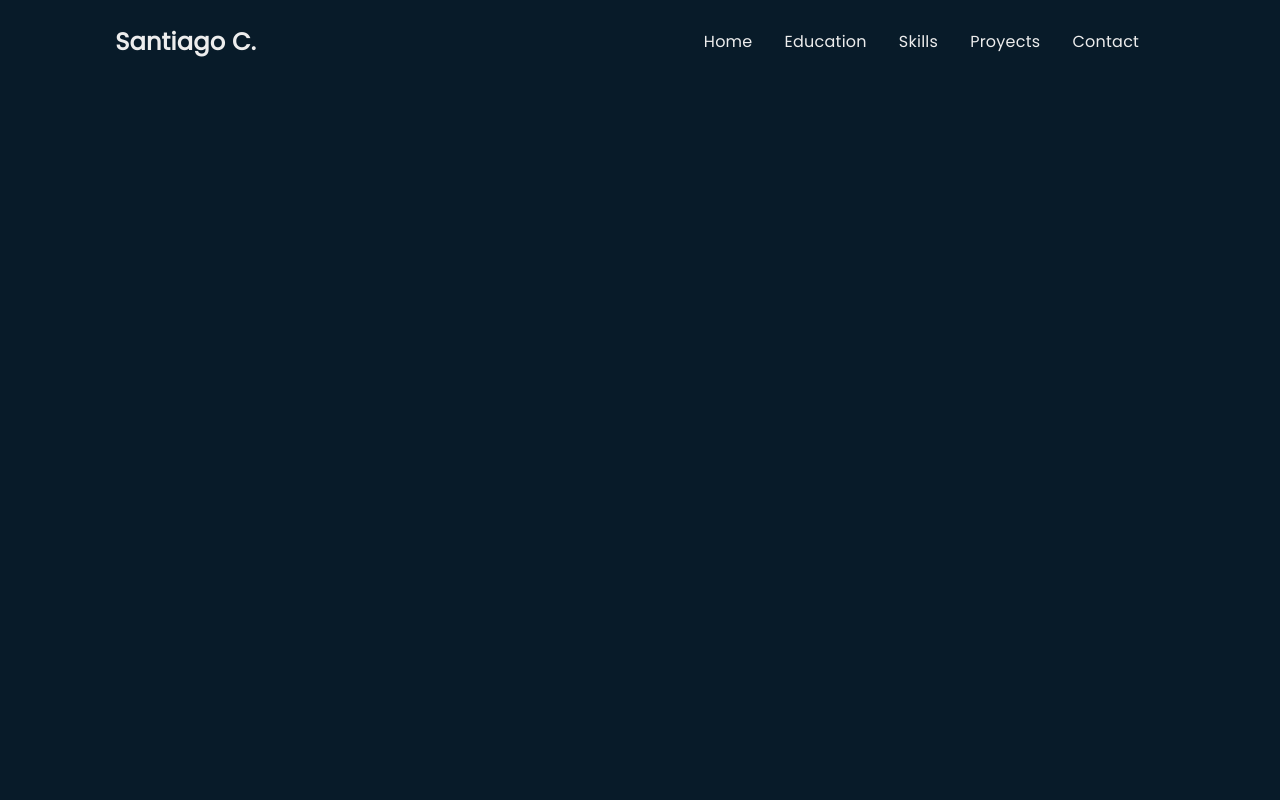
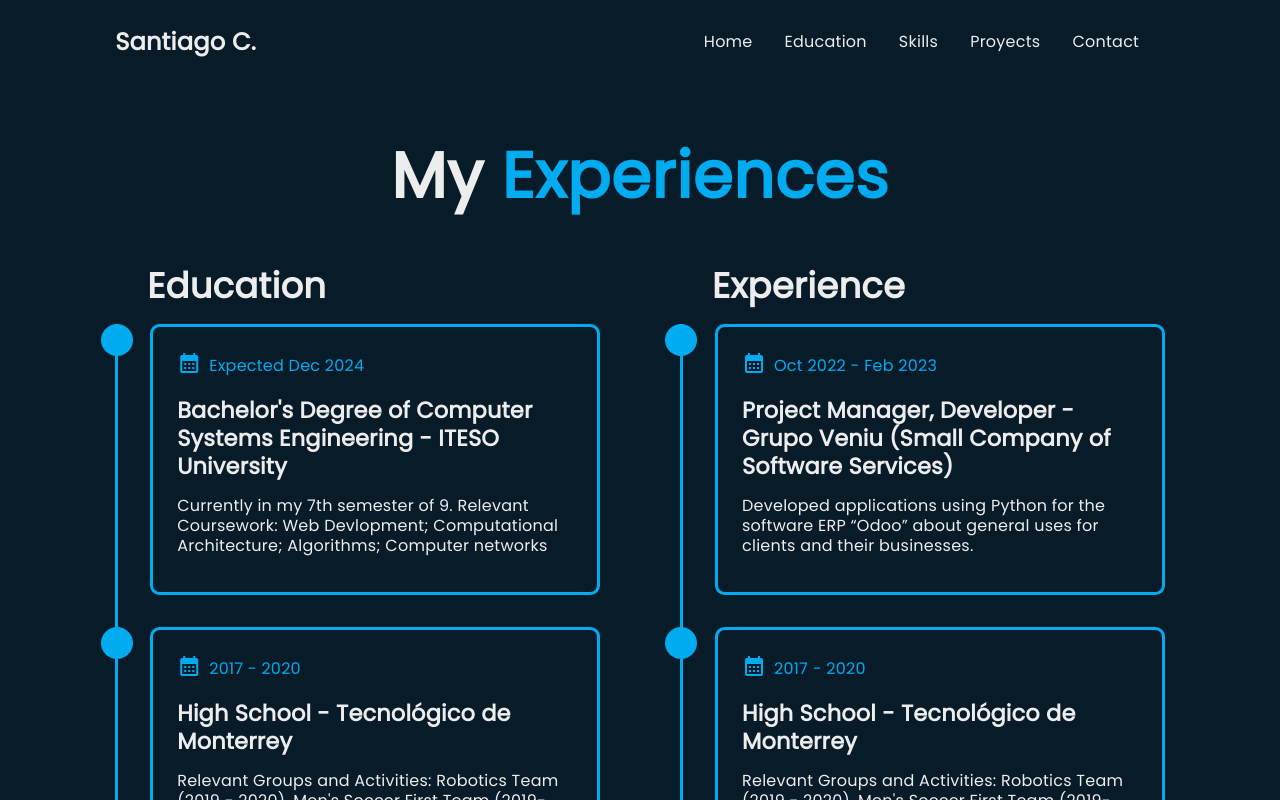
Before and after one commit to ScordovaB/portfolioAngular, an Angular app in the folder portfolio-angular/: page /education in a window 1280 px wide. Before the commit this address led to /. Built offline with nearby package versions, Linux system fonts and the light colour scheme.

Commit message:
education page finished

```diff
--- a/portfolio-angular/src/app/app-routing.module.ts
+++ b/portfolio-angular/src/app/app-routing.module.ts
@@ -2,10 +2,12 @@ import { NgModule } from '@angular/core';
 import { RouterModule, Routes } from '@angular/router';
 import { HomeComponent } from './pages/home/home.component';
 import { ContactComponent } from './pages/contact/contact.component';
+import { EducationComponent } from './pages/education/education.component';
 
 const routes: Routes = [
   { path: '',component:HomeComponent},
-  { path:'contact',component:ContactComponent}
+  { path:'contact',component:ContactComponent},
+  { path:'education',component:EducationComponent}
 ];
 
 @NgModule({
--- a/portfolio-angular/src/app/app.module.ts
+++ b/portfolio-angular/src/app/app.module.ts
@@ -9,6 +9,7 @@ import { BrowserAnimationsModule } from '@angular/platform-browser/animations';
 import { MaterialModule } from './modules/material/material.module';
 import { ContactComponent } from './pages/contact/contact.component';
 import { SidenavComponent } from './layout/sidenav/sidenav.component';
+import { EducationComponent } from './pages/education/education.component';
 
 @NgModule({
   declarations: [
@@ -16,7 +17,8 @@ import { SidenavComponent } from './layout/sidenav/sidenav.component';
     HomeComponent,
     NavComponent,
     ContactComponent,
-    SidenavComponent
+    SidenavComponent,
+    EducationComponent
   ],
   imports: [
     BrowserModule,
--- a/portfolio-angular/src/app/layout/nav/nav.component.html
+++ b/portfolio-angular/src/app/layout/nav/nav.component.html
@@ -2,7 +2,7 @@
   <a routerLink="" class="logo">Santiago C.</a>
   <nav class="navbar">
     <a routerLink="">Home</a>
-    <a routerLink="">Education</a>
+    <a routerLink="/education">Education</a>
     <a routerLink="">Skills</a>
     <a routerLink="">Proyects</a>
     <a routerLink="/contact">Contact</a>
--- a/portfolio-angular/src/app/layout/nav/nav.component.scss
+++ b/portfolio-angular/src/app/layout/nav/nav.component.scss
@@ -9,10 +9,12 @@
   //padding-right: 2rem;
   //padding-left: 10rem;
   background: transparent;
+  //background: var(--bg-color);
   display: flex;
   justify-content: space-between;
   align-items: center;
   //z-index: 100%;
+
 }
 
 .logo {
--- /dev/null
+++ b/portfolio-angular/src/app/pages/education/education.component.html
@@ -0,0 +1,68 @@
+<section class="education">
+  <h2 class="heading">My <span>Experiences</span></h2>
+
+  <div class="education-row">
+    <div class="education-column">
+      <h3 class="title">Education</h3>
+
+      <div class="education-box">
+        <div class="education-content">
+          <div class="content">
+            <div class="year">
+              <i>
+                <mat-icon class="micon">calendar_month</mat-icon>
+              </i> Expected Dec 2024
+            </div>
+            <h3>Bachelor's Degree of Computer Systems Engineering - ITESO University</h3>
+            <p>Currently in my 7th semester of 9. Relevant Coursework: Web Devlopment; Computational Architecture;
+              Algorithms; Computer networks</p>
+          </div>
+        </div>
+
+        <div class="education-content">
+          <div class="content">
+            <div class="year">
+              <i>
+                <mat-icon class="micon">calendar_month</mat-icon>
+              </i> 2017 - 2020
+            </div>
+            <h3>High School - Tecnológico de Monterrey</h3>
+            <p>Relevant Groups and Activities: Robotics Team (2019 - 2020), Men's Soccer First Team (2019-2020)</p>
+          </div>
+        </div>
+
+      </div>
+    </div>
+    <div class="education-column">
+      <h3 class="title">Experience</h3>
+
+      <div class="education-box">
+        <div class="education-content">
+          <div class="content">
+            <div class="year">
+              <i>
+                <mat-icon class="micon">calendar_month</mat-icon>
+              </i> Oct 2022 - Feb 2023
+            </div>
+            <h3>Project Manager, Developer - Grupo Veniu (Small Company of Software Services)</h3>
+            <p>Developed applications using Python for the software ERP “Odoo” about general uses for clients and their
+              businesses.</p>
+          </div>
+        </div>
+
+        <div class="education-content">
+          <div class="content">
+            <div class="year">
+              <i>
+                <mat-icon class="micon">calendar_month</mat-icon>
+              </i> 2017 - 2020
+            </div>
+            <h3>High School - Tecnológico de Monterrey</h3>
+            <p>Relevant Groups and Activities: Robotics Team (2019 - 2020), Men's Soccer First Team (2019-2020)</p>
+          </div>
+        </div>
+
+      </div>
+    </div>
+  </div>
+</section>
--- /dev/null
+++ b/portfolio-angular/src/app/pages/education/education.component.scss
@@ -0,0 +1,107 @@
+@import url('https://fonts.googleapis.com/css2?family=Poppins&display=swap');
+
+section {
+  padding: 10rem 9% 2rem;
+  font-family: 'Poppins', sans-serif;
+  scroll-behavior: smooth;
+}
+
+.heading {
+  font-size: 4rem;
+  margin-bottom: 3rem;
+  text-align: center;
+  font-family: 'Poppins', sans-serif;
+  font-weight: 600;
+}
+
+span {
+  color: var(--main-contrast-color);
+}
+
+.year {
+  display: flex;
+  align-items: center;
+
+  //   i {
+  //     margin-right: 5px;
+  //   }
+}
+
+.education {
+  display: flex;
+  justify-content: center;
+  align-items: center;
+  flex-direction: column;
+  padding-bottom: 5rem;
+
+
+
+
+}
+
+.education .education-row {
+  margin-top: 2rem;
+  display: flex;
+  flex-wrap: wrap;
+  gap: 5rem;
+}
+
+.education .education-column {
+  flex: 1 1 22rem;
+}
+
+.education-column .title {
+  font-size: 2.2rem;
+  font-family: 'Poppins', sans-serif;
+  font-weight: 600;
+  margin: 0 0 1.5rem 2rem;
+}
+
+.education-column .education-box {
+  border-left: .2rem solid var(--main-contrast-color);
+}
+
+.education-box .education-content {
+  position: relative;
+  padding-left: 2rem;
+}
+
+.education-box .education-content::before {
+  content: '';
+  position: absolute;
+  top: 0;
+  left: -1.1rem;
+  width: 2rem;
+  height: 2rem;
+  background-color: var(--main-contrast-color);
+  border-radius: 50%
+}
+
+.education-content .content {
+  position: relative;
+  padding: 1.5rem;
+  border: .2rem solid var(--main-contrast-color);
+  border-radius: .6rem;
+  margin-bottom: 2rem;
+
+  h3 {
+    font-size: 1.4rem;
+    font-family: 'Poppins', sans-serif;
+    font-weight: 600;
+  }
+
+  p {
+    font-family: 'Poppins', sans-serif;
+    font-size: 1rem;
+  }
+}
+
+.education-content .content .year {
+  font-size: 1rem;
+  color: var(--main-contrast-color);
+  padding-bottom: 1rem;
+
+  i {
+    padding-right: .5rem;
+  }
+}
--- a/portfolio-angular/src/app/pages/home/home.component.scss
+++ b/portfolio-angular/src/app/pages/home/home.component.scss
@@ -35,30 +35,33 @@ section {
 
 .home-content .text-animation {
   position: relative;
-  width: 32.8rem;
+  width: 32.4rem;
 
 
   h3 {
-    font-size: 2rem;
+    font-size: 2.3rem;
     font-weight: 700;
     color: transparent;
     -webkit-text-stroke: .7px var(--main-contrast-color);
     background-image: linear-gradient(var(--main-contrast-color), var(--main-contrast-color));
     background-repeat: no-repeat;
     -webkit-background-clip: text;
-    background-position: 0 0;
+    background-position: -33rem 0;
     animation: homeBgText 6s linear infinite;
     animation-delay: 2s;
   }
+
 
   h3::before {
     content: '';
     position: absolute;
     top: 0;
     left: 0;
-    width: 0;
-    height: 100%;
+    height: 120%;
     border-right: 2px solid var(--main-contrast-color);
+    // z-index: -1;
+    animation: homeCursorText 6s linear infinite;
+    animation-delay: 2s;
   }
 }
 
@@ -169,3 +172,27 @@ section {
     background-position: 0 0;
   }
 }
+
+@keyframes homeCursorText {
+
+  0%,
+  10%,
+  100% {
+    width: 0;
+    max-width: 21rem;
+
+  }
+
+  65%,
+  78%,
+  85% {
+    width: 100%;
+    opacity: 1;
+  }
+
+  75%,
+  81% {
+    opacity: 0;
+  }
+
+}
```
Also changed, not shown: portfolio-angular/src/app/pages/education/education.component.ts (added, +10 -0 lines), 1 other file (tests, documents, lock files or other folders).
